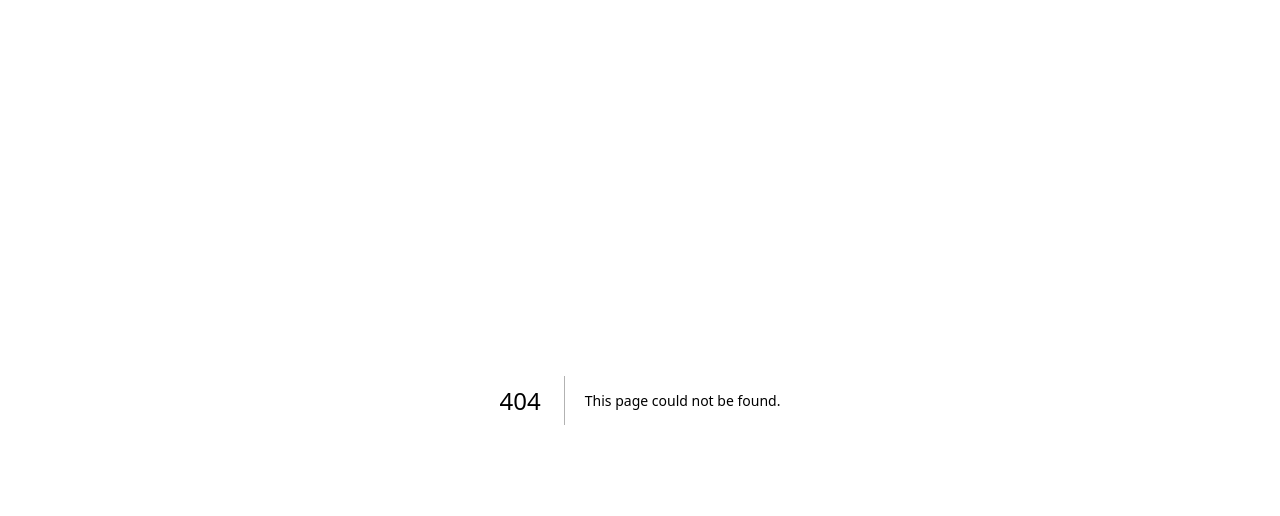
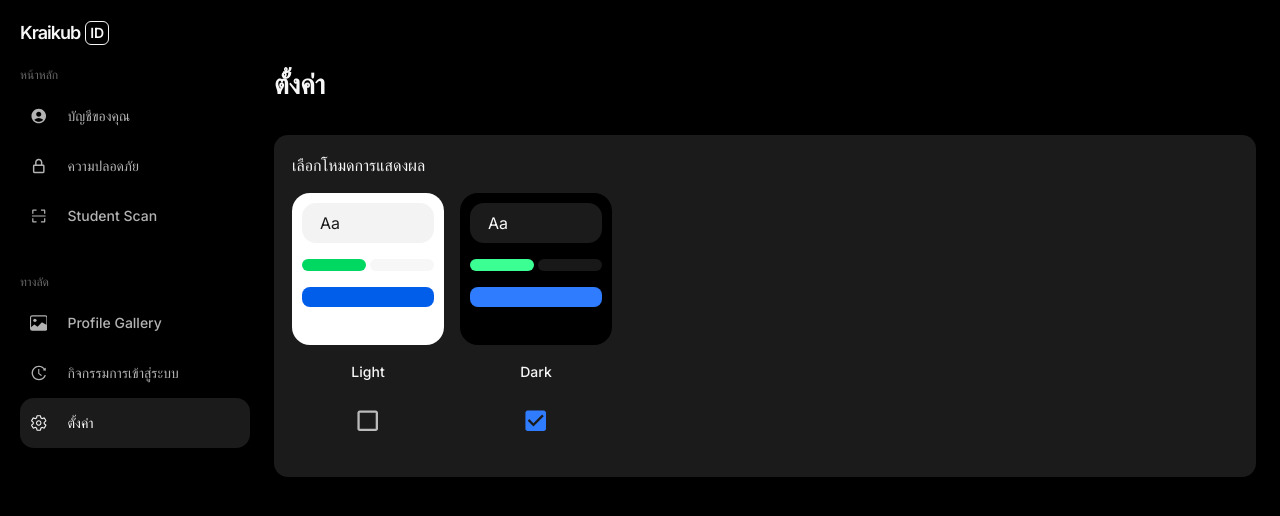
Before and after one commit to kraikub/kraikub-id, a Next.js app: page /settings in a window 1280 px wide. Before the commit this address had no page. Shown: the top 516 px of the page. Built offline with nearby package versions, Linux system fonts and the light colour scheme.

Commit message:
✨ Setting page

```diff
--- a/pages/_app.tsx
+++ b/pages/_app.tsx
@@ -1,13 +1,11 @@
 import "../src/styles/css/globals.css";
 import type { AppProps } from "next/app";
-import { CssBaseline, ThemeProvider } from "@mui/material";
-import { darkTheme } from "../src/styles/mui";
+import { AppThemeProvider } from "../src/contexts/AppTheme";
 
 export default function App({ Component, pageProps }: AppProps) {
   return (
-    <ThemeProvider theme={darkTheme}>
-      <CssBaseline />
+    <AppThemeProvider>
       <Component {...pageProps} />
-    </ThemeProvider>
+    </AppThemeProvider>
   );
 }
--- /dev/null
+++ b/pages/settings/index.tsx
@@ -0,0 +1 @@
+export { SettingPage as default } from "../../src/views/settings";
--- /dev/null
+++ b/src/contexts/AppTheme.tsx
@@ -0,0 +1,38 @@
+import { CssBaseline, ThemeProvider } from "@mui/material";
+import { createContext, useContext, useState } from "react";
+import { darkTheme } from "../styles/mui/kraikubid-dark";
+import { lightTheme } from "../styles/mui/kraikubid-light";
+
+type AllowedTheme = "light" | "dark";
+
+type AppThemeProviderProps = {
+  children: any;
+};
+
+const ThemeContext = createContext({
+  theme: "dark",
+  changeTheme: (t: AllowedTheme) => {},
+});
+
+export function AppThemeProvider({ children }: AppThemeProviderProps) {
+  const [theme, setTheme] = useState<AllowedTheme>("dark");
+
+  function changeTheme(t: AllowedTheme) {
+    setTheme(t);
+  }
+
+  return (
+    <ThemeContext.Provider
+      value={{
+        theme,
+        changeTheme,
+      }}
+    >
+      <ThemeProvider theme={theme === "light" ? lightTheme: darkTheme}>
+      <CssBaseline />
+      {children}</ThemeProvider>
+    </ThemeContext.Provider>
+  );
+}
+
+export const useAppTheme = () => useContext(ThemeContext)
--- a/src/layouts/AppBar.tsx
+++ b/src/layouts/AppBar.tsx
@@ -23,6 +23,7 @@ import { Container } from "@mui/system";
 import { AiOutlineScan, AiOutlineHistory } from "react-icons/ai";
 import { IoIosArrowBack } from "react-icons/io";
 import { FiMenu } from "react-icons/fi";
+import { IoSettingsOutline } from "react-icons/io5";
 
 type Menu = {
   text: string;
@@ -64,9 +65,9 @@ const shortcuts: Menu[] = [
     iconSize: "20px",
   },
   {
-    text: "Student Scan",
-    href: "/whois",
-    icon: <AiOutlineScan />,
+    text: "ตั้งค่า",
+    href: "/settings",
+    icon: <IoSettingsOutline />,
     iconSize: "20px",
   },
 ];
@@ -106,7 +107,10 @@ const Menu: FC<Menu> = ({ text, href, icon, iconSize }) => {
         textAlign: "start",
         alignItems: "center",
         height: "50px",
-        color: router.pathname === href ? "#ffffff" : "#ffffffd0",
+        color:
+          router.pathname === href
+            ? theme.palette.text.primary
+            : theme.palette.text.secondary,
         "&:hover": {
           backgroundColor: theme.palette.background.paper,
         },
@@ -150,7 +154,7 @@ export const AppBar: FC<AppBarProps> = ({ children }) => {
   const router = useRouter();
   const scrollRef = useRef<number>(0);
   const dimensionY = useRef<number>(0);
-  const [showBottomNav, setShowBottomNav] = useState<boolean>(false);
+  const [showBottomNav, setShowBottomNav] = useState<boolean>(true);
   const [openMenuModal, setOpenMenuModal] = useState<boolean>(false);
 
   useEffect(() => {
@@ -175,7 +179,7 @@ export const AppBar: FC<AppBarProps> = ({ children }) => {
           setShowBottomNav(true);
         }
         scrollRef.current = window.scrollY;
-        console.log(scrollRef.current)
+        console.log(scrollRef.current);
       },
       false
     );
@@ -218,7 +222,7 @@ export const AppBar: FC<AppBarProps> = ({ children }) => {
               justifyContent: "center",
               alignItems: "center",
               border: "1px solid",
-              borderColor: "#ffffffa0",
+              borderColor: theme.palette.text.primary,
               fontSize: 14,
               fontWeight: 600,
               width: "24px",
@@ -292,36 +296,22 @@ export const AppBar: FC<AppBarProps> = ({ children }) => {
       </Box>
       <Fade in={showBottomNav}>
         <Paper
-          elevation={1}
           sx={{
             display: {
               xs: "block",
               sm: "block",
               md: "none",
-              position: "fixed",
-              bottom: 0,
-              left: "5px",
-              right: "5px",
-              zIndex: 35,
-              backgroundColor: `${theme.palette.background.paper}10`,
-              borderRadius: "20px 20px 0 0",
-              backdropFilter: "blur(30px)",
-              px: "20px",
             },
+            position: "fixed",
+            bottom: 0,
+            left: 0,
+            right: 0,
+            zIndex: 35,
+            backgroundColor: theme.palette.background.default,
+            p: 0,
           }}
         >
-          <Box sx={{
-            display: "flex",
-            justifyContent: "center",
-            pt: 1
-          }}>
-            <Box sx={{
-              minHeight: "3px",
-              width: "40px",
-              backgroundColor: theme.palette.text.secondary,
-              borderRadius: "100px",
-            }}></Box>
-          </Box>
+          <Divider />
           <Grid
             container
             sx={{
--- a/src/layouts/ui/menu/ChoiceCard.tsx
+++ b/src/layouts/ui/menu/ChoiceCard.tsx
@@ -19,7 +19,8 @@ export const ChoiceCard: FC<ChoiceCardProps> = (props) => {
   const theme = useTheme();
   return (
     <Paper sx={{
-      overflow: "hidden"
+      overflow: "hidden",
+      padding: 0,
     }}>
       <Box
         sx={{
--- a/src/styles/css/globals.css
+++ b/src/styles/css/globals.css
@@ -1,4 +1,4 @@
-@import url('https://fonts.googleapis.com/css2?family=Kanit:wght@300;400;500;600;700&display=swap');
+/* @import url('https://fonts.googleapis.com/css2?family=Kanit:wght@300;400;500;600;700&display=swap'); */
 @import url("https://fonts.googleapis.com/css2?family=Inter:wght@400;500;600;700;800;900&display=swap");
 html {
   scroll-behavior: smooth;
--- /dev/null
+++ b/src/styles/mui/kraikubid-dark.ts
@@ -0,0 +1,94 @@
+import { createTheme } from "@mui/material";
+
+export const darkTheme = createTheme({
+  palette: {
+    mode: "dark",
+    primary: {
+      main: "#3bff93",
+      contrastText: "#000000",
+    },
+    secondary: {
+      main: "#181818",
+      contrastText: "#ffffff",
+    },
+    info: {
+      main: "#307cff",
+      contrastText: "#ffffff",
+    },
+    error: {
+      main: "#ff3c2e",
+      contrastText: "#ffffff",
+    },
+    background: {
+      default: "#000000",
+      paper: "#ffffff1b",
+    },
+    text: {
+      primary: "#f7f7f7",
+    },
+    divider: "#292929",
+  },
+  shape: {
+    borderRadius: 14,
+  },
+  typography: {
+    fontFamily: `'Inter','Kanit', sans-serif`,
+    fontSize: 16,
+    h1: {
+      fontWeight: 600,
+    },
+    h2: {
+      fontWeight: 600,
+    },
+    h3: {
+      fontWeight: 600,
+    },
+    h4: {
+      fontWeight: 600,
+    },
+    h5: {
+      fontWeight: 600,
+    },
+    h6: {
+      fontWeight: 600,
+    },
+    body1: {
+      fontWeight: 300,
+      fontSize: 16,
+    },
+    body2: {
+      fontWeight: 300,
+      fontSize: 14,
+      color: "#696969",
+    },
+    button: {
+      fontSize: 14,
+      fontWeight: 500,
+      textTransform: "none",
+    },
+  },
+  components: {
+    MuiButton: {
+      defaultProps: {
+        disableElevation: true,
+      },
+    },
+    MuiLink: {
+      styleOverrides: {
+        root: {
+          textDecoration: "none",
+        },
+      },
+    },
+    MuiPaper: {
+      defaultProps: {
+        elevation: 0,
+      },
+      styleOverrides: {
+        root: {
+          padding: "18px",
+        },
+      },
+    },
+  },
+});
--- a/src/styles/mui.ts
+++ b/src/styles/mui/kraikubid-light.ts
@@ -1,18 +1,18 @@
 import { createTheme } from "@mui/material";
 
-export const darkTheme = createTheme({
+export const lightTheme = createTheme({
   palette: {
-    mode: "dark",
+    mode: "light",
     primary: {
-      main: "#3bff93",
+      main: "#00D861",
+      contrastText: "#ffffff",
+    },
+    secondary: {
+      main: "#f7f7f7",
       contrastText: "#000000",
     },
-    secondary: {
-      main: "#ffffff10",
-      contrastText: "#ffffff",
-    },
     info: {
-      main: "#307cff",
+      main: "#005EEB",
       contrastText: "#ffffff",
     },
     error: {
@@ -20,13 +20,13 @@ export const darkTheme = createTheme({
       contrastText: "#ffffff",
     },
     background: {
-      default: "#000000",
-      paper: "#181818",
+      default: "#ffffff",
+      paper: "#0000000c",
     },
     text: {
-      primary: "#ffffffe0",
+      primary: "#1a1a1a",
     },
-    divider: "#292929",
+    divider: "#e6e6e6",
   },
   shape: {
     borderRadius: 14,
@@ -86,7 +86,7 @@ export const darkTheme = createTheme({
       },
       styleOverrides: {
         root: {
-          boxShadow: "none",
+          padding: "18px",
         },
       },
     },
--- a/src/views/account/components/OutlineBadge.tsx
+++ b/src/views/account/components/OutlineBadge.tsx
@@ -13,7 +13,7 @@ export const OutlineBadge: FC<OutlineBadgeProps> = (props) => {
   const theme = useTheme();
   return (
     <Paper
-      elevation={1}
+      elevation={0}
       sx={{
         color: theme.palette.text.primary,
         display: "flex",
--- a/src/views/profile-gallery/index.tsx
+++ b/src/views/profile-gallery/index.tsx
@@ -82,7 +82,6 @@ export const ProfileGallery: NextPage = () => {
                     href={g.credit.link}
                     sx={{
                       fontSize: 10,
-                      opacity: 0.6,
                     }}
                   >
                     {g.credit.text}
--- /dev/null
+++ b/src/views/settings/components/ThemeSelector.tsx
@@ -0,0 +1,89 @@
+import {
+  Button,
+  Checkbox,
+  Grid,
+  Paper,
+  Stack,
+  Theme,
+  ThemeProvider,
+  Typography,
+} from "@mui/material";
+import { Box } from "@mui/system";
+import { FC } from "react";
+import { useAppTheme } from "../../../contexts/AppTheme";
+import { darkTheme } from "../../../styles/mui/kraikubid-dark";
+import { lightTheme } from "../../../styles/mui/kraikubid-light";
+
+interface ThemePreviewProps {
+  theme: Theme;
+  label: string;
+  value: "light" | "dark";
+}
+
+const ThemePreview: FC<ThemePreviewProps> = ({ theme, label, value }) => {
+
+  const { theme: current, changeTheme } = useAppTheme()
+
+  return (
+    <Stack alignItems="center" spacing={2}>
+      <ThemeProvider theme={theme}>
+        <Box
+          sx={{
+            width: "100%",
+            maxWidth: "180px",
+            aspectRatio: "1/1",
+            borderRadius: "18px",
+            backgroundColor: theme.palette.background.default,
+            color: theme.palette.text.primary,
+            p: "10px",
+          }}
+        >
+          <Paper
+            sx={{
+              backgroundColor: theme.palette.background.paper,
+              color: theme.palette.text.primary,
+              py: 1,
+            }}
+          >
+            <Typography color="inherit">Aa</Typography>
+          </Paper>
+
+          <Stack direction="row" spacing="4px" my={2}>
+            <Button color="primary" variant="contained"></Button>
+            <Button color="secondary" variant="contained"></Button>
+          </Stack>
+          <Box
+            sx={{
+              backgroundColor: theme.palette.info.main,
+              height: "20px",
+              borderRadius: "8px",
+            }}
+          ></Box>
+        </Box>
+      </ThemeProvider>
+      <Typography fontSize={14} fontWeight={500}>{label}</Typography>
+      <Checkbox checked={current === value} color="info" onChange={(_, c) => {
+        if (!c) return
+        changeTheme(value)
+      }}/>
+    </Stack>
+  );
+};
+
+const gridItemStyles = {
+  display: "flex",
+  justifyContent: "center",
+  alignItems: "center",
+};
+
+export const ThemeSelector = () => {
+  return (
+    <Paper>
+      <Typography>เลือกโหมดการแสดงผล</Typography>
+      <Stack direction="row" spacing={2} my={2}>
+        <ThemePreview theme={lightTheme} label="Light" value="light"/>
+        <ThemePreview theme={darkTheme} label="Dark" value="dark"/>
+      </Stack>
+    </Paper>
+  );
+};
--- /dev/null
+++ b/src/views/settings/index.tsx
@@ -0,0 +1,19 @@
+import { Box, Stack, Typography } from "@mui/material";
+import { FC } from "react";
+import { AppBar } from "../../layouts/AppBar";
+import { ThemeSelector } from "./components/ThemeSelector";
+
+export const SettingPage: FC = () => {
+  return (
+    <>
+      <AppBar>
+        <Box>
+          <Typography variant="h5">ตั้งค่า</Typography>
+        </Box>
+        <Stack spacing={2} my={4}>
+          <ThemeSelector />
+        </Stack>
+      </AppBar>
+    </>
+  );
+};
```
